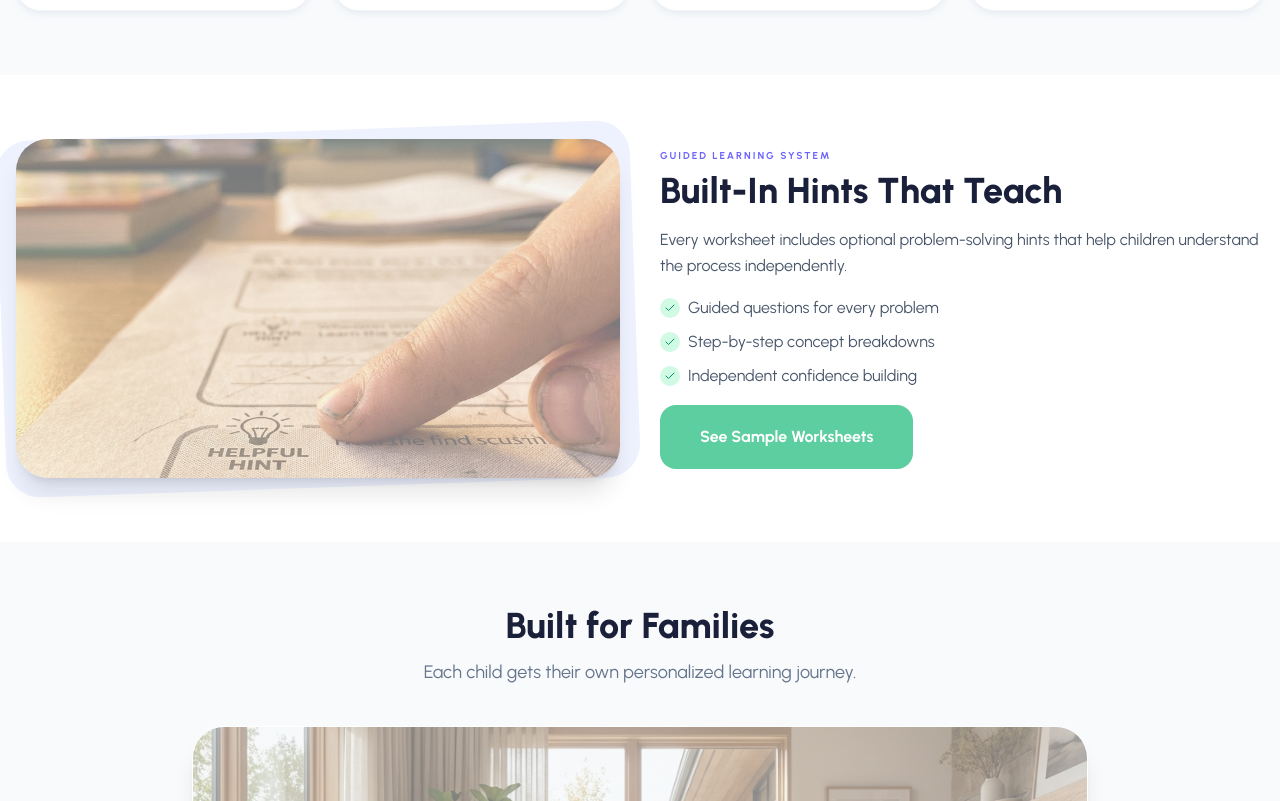
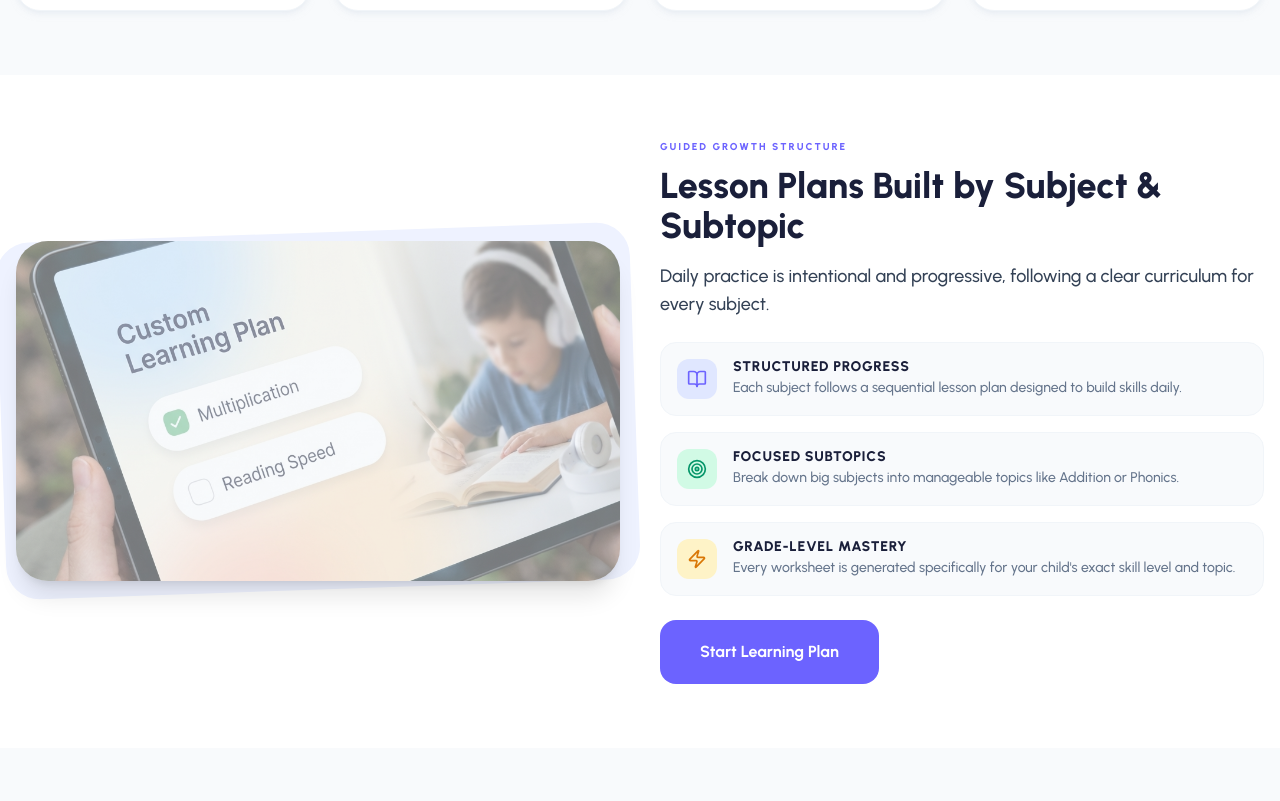
Before and after one commit to ibrahim1774/EduKid, a React (Vite) app: page / in a window 1280 px wide. Shown: the part 1559-2360 px from the top of the page. Built offline with nearby package versions, Linux system fonts and the light colour scheme; no server answers.

Commit message:
Replace Guided Learning with Structured Lesson Plans on homepage

```diff
--- a/views/HomeView.tsx
+++ b/views/HomeView.tsx
@@ -128,41 +128,69 @@ export const HomeView: React.FC = () => {
 
           <div className="grid md:grid-cols-2 lg:grid-cols-4 gap-6">
             <FeatureCard img={images[1]} icon="📅" title="Fresh Practice" desc="Daily worksheets matched perfectly to grade and focus." />
-            <FeatureCard img={images[2]} icon="💡" title="Helpful Hints" desc="Built-in guidance to help your child understand the 'why'." />
+            <FeatureCard img={images[5]} icon="🎯" title="Topic Mastery" desc="Structured subtopics ensure your child masters one concept at a time." />
             <FeatureCard img={images[3]} icon="🖨️" title="Printable PDFs" desc="High-quality layouts designed for offline practice." />
             <FeatureCard img={images[5]} icon="🎓" title="Custom Plans" desc="Target struggles specifically with every daily sheet." />
           </div>
         </div>
       </section>
 
-      {/* Section 4: Learning Support Spotlight */}
+      {/* Section 4: Structured Lesson Plans */}
       <section className="py-16 bg-white overflow-hidden">
         <div className="max-w-7xl mx-auto px-4 grid lg:grid-cols-2 gap-10 items-center">
           <motion.div {...fadeIn} className="order-2 lg:order-1 relative">
             <div className="absolute inset-0 bg-indigo-50 rounded-[2rem] scale-105 -rotate-2"></div>
             <div className="relative z-10 aspect-video rounded-[2rem] overflow-hidden shadow-xl bg-slate-100 flex items-center justify-center">
               <motion.img
-                key={images[2]}
+                key={images[5]}
                 initial={{ opacity: 0.5 }}
                 animate={{ opacity: 1 }}
-                src={images[2]}
-                alt="Hints System"
+                src={images[5]}
+                alt="Structured Lesson Plans"
                 className="w-full h-full object-cover"
               />
             </div>
           </motion.div>
           <motion.div {...fadeIn} className="order-1 lg:order-2">
-            <div className="text-[#6C63FF] font-bold text-[10px] tracking-[0.2em] mb-2">GUIDED LEARNING SYSTEM</div>
-            <h2 className="text-3xl md:text-4xl font-extrabold text-[#1A1F3A] mb-4 leading-tight">Built-In Hints That Teach</h2>
-            <div className="space-y-4 text-slate-600 text-base leading-relaxed">
-              <p>Every worksheet includes optional problem-solving hints that help children understand the process independently.</p>
-              <ul className="space-y-2">
-                <li className="flex items-center gap-2"><div className="w-5 h-5 bg-emerald-100 text-emerald-600 rounded-full flex items-center justify-center shrink-0"><Check size={12} /></div> Guided questions for every problem</li>
-                <li className="flex items-center gap-2"><div className="w-5 h-5 bg-emerald-100 text-emerald-600 rounded-full flex items-center justify-center shrink-0"><Check size={12} /></div> Step-by-step concept breakdowns</li>
-                <li className="flex items-center gap-2"><div className="w-5 h-5 bg-emerald-100 text-emerald-600 rounded-full flex items-center justify-center shrink-0"><Check size={12} /></div> Independent confidence building</li>
-              </ul>
-              <button onClick={() => navigate('/get-started')} className="bg-[#5DCEA0] text-white px-10 py-5 rounded-2xl font-bold text-base hover:shadow-xl hover:shadow-emerald-100 transition-all mt-4">
-                See Sample Worksheets
+            <div className="text-[#6C63FF] font-black text-[10px] tracking-[0.2em] mb-3 uppercase">Guided Growth Structure</div>
+            <h2 className="text-3xl md:text-4xl font-extrabold text-[#1A1F3A] mb-4 leading-tight">Lesson Plans Built by Subject & Subtopic</h2>
+            <div className="space-y-6 text-slate-600 text-base leading-relaxed text-left">
+              <p className="font-medium text-lg text-slate-700">Daily practice is intentional and progressive, following a clear curriculum for every subject.</p>
+
+              <div className="space-y-4">
+                <div className="flex gap-4 p-4 rounded-2xl bg-slate-50 border border-slate-100 items-center">
+                  <div className="w-10 h-10 bg-indigo-100 text-[#6C63FF] rounded-xl flex items-center justify-center shrink-0">
+                    <BookOpen size={20} />
+                  </div>
+                  <div>
+                    <h4 className="font-black text-[#1A1F3A] text-sm uppercase tracking-wider mb-1 leading-none">Structured Progress</h4>
+                    <p className="text-sm font-medium text-slate-500">Each subject follows a sequential lesson plan designed to build skills daily.</p>
+                  </div>
+                </div>
+
+                <div className="flex gap-4 p-4 rounded-2xl bg-slate-50 border border-slate-100 items-center">
+                  <div className="w-10 h-10 bg-emerald-100 text-emerald-600 rounded-xl flex items-center justify-center shrink-0">
+                    <Target size={20} />
+                  </div>
+                  <div>
+                    <h4 className="font-black text-[#1A1F3A] text-sm uppercase tracking-wider mb-1 leading-none">Focused Subtopics</h4>
+                    <p className="text-sm font-medium text-slate-500">Break down big subjects into manageable topics like Addition or Phonics.</p>
+                  </div>
+                </div>
+
+                <div className="flex gap-4 p-4 rounded-2xl bg-slate-50 border border-slate-100 items-center">
+                  <div className="w-10 h-10 bg-amber-100 text-amber-600 rounded-xl flex items-center justify-center shrink-0">
+                    <Zap size={20} />
+                  </div>
+                  <div>
+                    <h4 className="font-black text-[#1A1F3A] text-sm uppercase tracking-wider mb-1 leading-none">Grade-Level Mastery</h4>
+                    <p className="text-sm font-medium text-slate-500">Every worksheet is generated specifically for your child's exact skill level and topic.</p>
+                  </div>
+                </div>
+              </div>
+
+              <button onClick={() => navigate('/get-started')} className="bg-[#6C63FF] text-white px-10 py-5 rounded-2xl font-bold text-base hover:shadow-xl hover:shadow-indigo-100 transition-all mt-4 w-full md:w-auto">
+                Start Learning Plan
               </button>
             </div>
           </motion.div>
@@ -365,7 +393,7 @@ export const HomeView: React.FC = () => {
             <div className="grid md:grid-cols-2 gap-4 mb-8">
               <ul className="space-y-3">
                 <li className="flex items-center gap-2 font-bold text-slate-700 text-sm"><CheckCircle className="text-emerald-500" size={16} /> Daily Math & Reading</li>
-                <li className="flex items-center gap-2 font-bold text-slate-700 text-sm"><CheckCircle className="text-emerald-500" size={16} /> Unlimited Hints</li>
+                <li className="flex items-center gap-2 font-bold text-slate-700 text-sm"><CheckCircle className="text-emerald-500" size={16} /> Structured Lesson Plans</li>
                 <li className="flex items-center gap-2 font-bold text-slate-700 text-sm"><CheckCircle className="text-emerald-500" size={16} /> Custom Learning Plans</li>
               </ul>
               <ul className="space-y-3">
```
